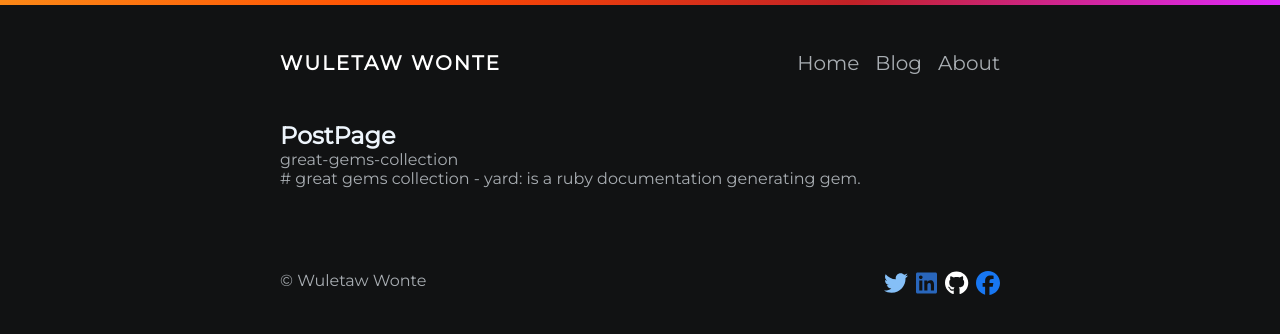
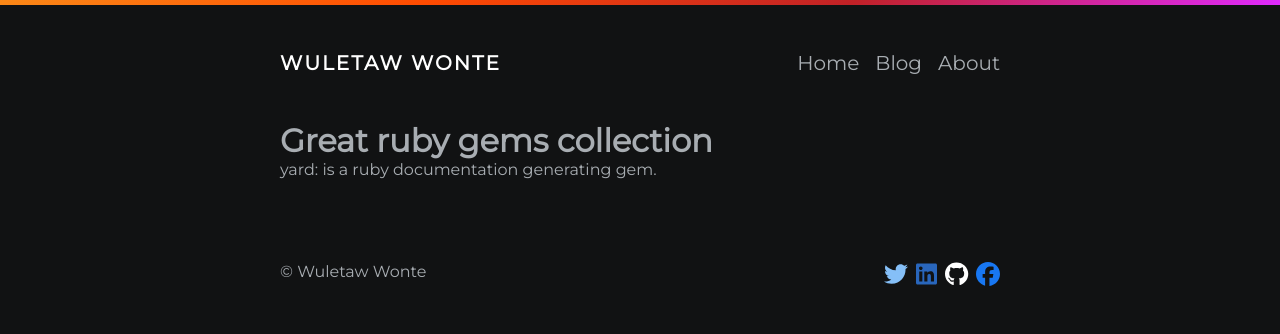
Before and after one commit to wuletawwonte/wuletawwonte.com, a Next.js app: page /posts/great-gems-collection in a window 1280 px wide. Shown: the top 334 px of the page. Built offline with nearby package versions, Linux system fonts and the light colour scheme.

Commit message:
Render md content

```diff
--- a/_posts/great-gems-collection.md
+++ b/_posts/great-gems-collection.md
@@ -7,6 +7,4 @@ author:
   picture: '/me.png'
 ---
 
-# great gems collection
-
 - yard: is a ruby documentation generating gem.
--- a/app/posts/[slug]/page.tsx
+++ b/app/posts/[slug]/page.tsx
@@ -1,13 +1,15 @@
 import { getPostBySlug } from '../../lib/api'
+import Markdown from 'markdown-to-jsx'
 
 const PostPage = (props: any) => {
   const slug = props.params.slug
   const post = getPostBySlug(slug, ['title', 'content'])
   return (
     <>
-    <h2>PostPage</h2>
-    <p>{slug}</p>
-    <p>{post.content}</p>
+    <h1>{post.title}</h1>
+    <div className='markdown'>
+        <Markdown>{post.content}</Markdown>
+    </div>
     </>
   )
 }
--- a/package.json
+++ b/package.json
@@ -19,6 +19,7 @@
     "eslint": "8.42.0",
     "eslint-config-next": "13.4.4",
     "gray-matter": "^4.0.3",
+    "markdown-to-jsx": "^7.2.1",
     "next": "13.4.4",
     "react": "18.2.0",
     "react-dom": "18.2.0",
```
Also changed, not shown: 1 other file (tests, documents, lock files or other folders).
